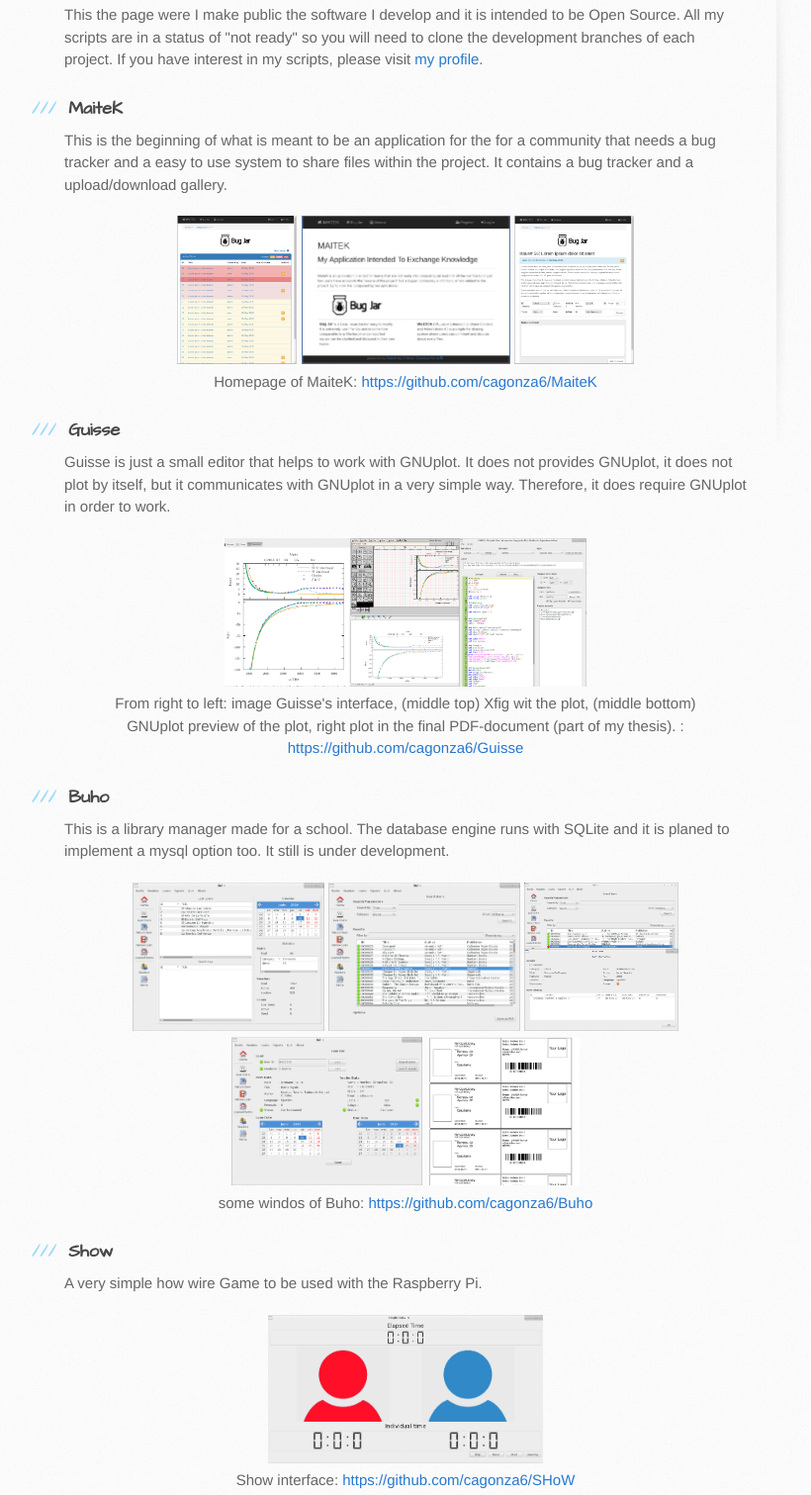
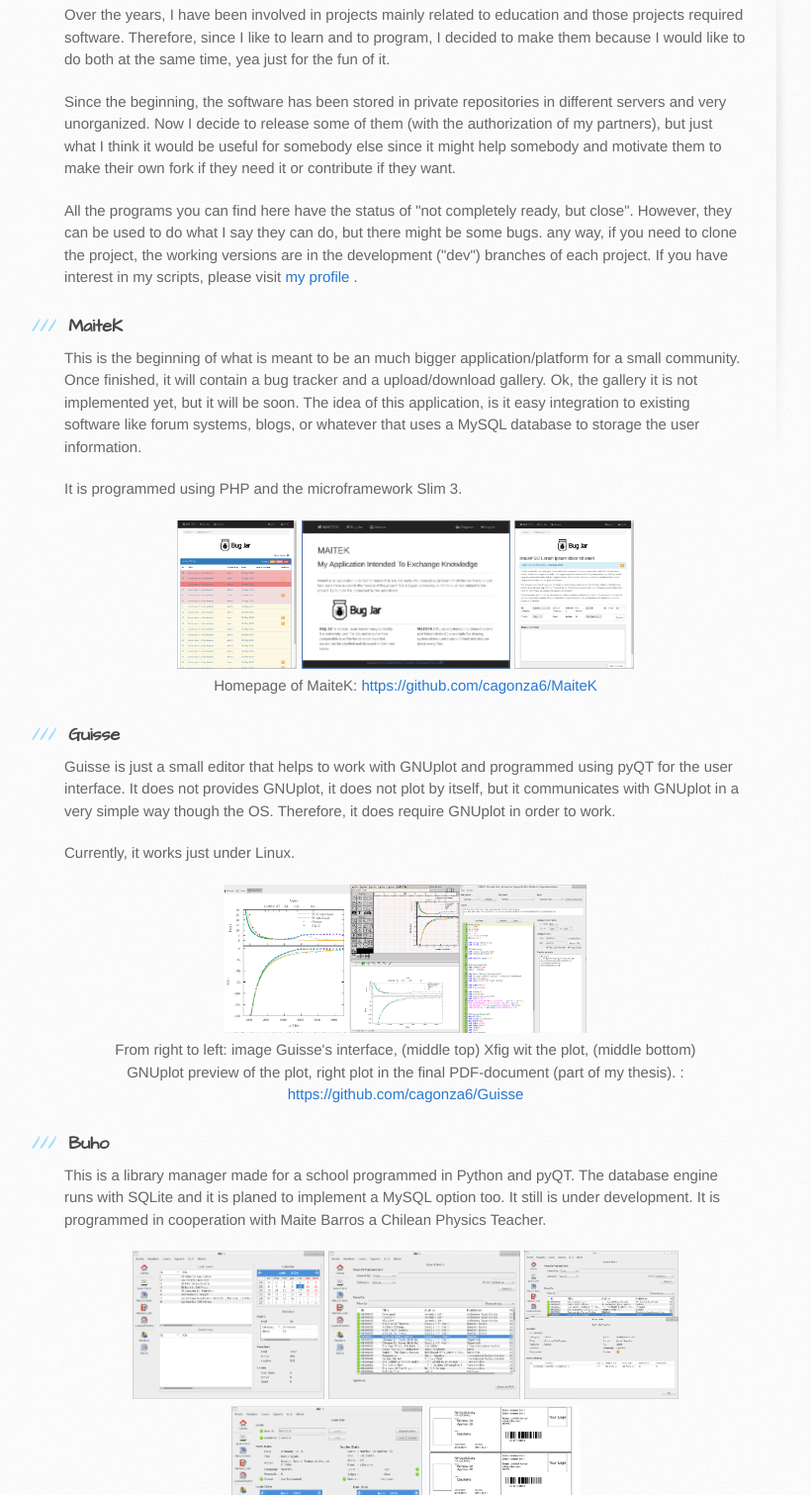
Before and after one commit to cagonza6/cagonza6.github.io, a plain HTML site: page index.html in a window 1280 px wide. Shown: the part 359-1870 px from the top of the page at 99% size, without its empty margins (105-925 px from the left). Drawn offline with Linux system fonts and the light colour scheme.

Commit message:
updates to main text

```diff
--- a/index.html
+++ b/index.html
@@ -34,14 +34,22 @@ href="#welcome-to-github-pages" aria-hidden="true"><span
 aria-hidden="true" class="octicon octicon-link"></span></a>Why does
 this page exist?</h3>
 
-<p>This the page were I make public the software I develop and it is intended to be Open Source. All my scripts are in a status of "not ready" so you will need to clone the development branches of each project. If you have interest in my scripts, please visit <a href="https://www.github.com/cagonza6/"> my profile</a>.
+<p>Over the years, I have been involved in projects mainly related to education and those projects required software. Therefore, since I like to learn and to program, I decided to make them because I would like to do both at the same time, yea just for the fun of it.
+</p>
+<p>
+Since the beginning, the software has been stored in private repositories in different servers and very unorganized. Now I decide to release some of them (with the authorization of my partners), but just what I think it would be useful for somebody else since it might help somebody and motivate them to make their own fork if they need it or contribute if they want.
+</p>
+<p>
+All the programs you can find here have the status of "not completely ready, but close". However, they can be used to do what I say they can do, but there might be some bugs. any way, if you need to clone the project, the working versions are in the development ("dev") branches of each project. If you have interest in my scripts, please visit <a href="https://www.github.com/cagonza6/"> my profile </a>.
 </p>
 
 <h3>
 <span aria-hidden="true" class="octicon octicon-link"></span>MaiteK</h3>
 
 <p>
-This is the beginning of what is meant to be an application for the for a community that needs a bug tracker and a easy to use system to share files within the project. It contains a bug tracker and a upload/download gallery.
+This is the beginning of what is meant to be an much bigger application/platform for a small community. Once finished, it will contain a bug tracker and a upload/download gallery. Ok, the gallery it is not implemented yet, but it will be soon. The idea of this application, is it easy integration to existing software like forum systems, blogs, or whatever that uses a MySQL database to storage the user information.
+</p>
+<p> It is programmed using PHP and the microframework Slim 3.
 </p>
 
 
@@ -55,7 +63,8 @@ This is the beginning of what is meant to be an application for the for a commun
 <h3>
 <span aria-hidden="true" class="octicon octicon-link"></span>Guisse</h3>
 
-<p>Guisse is just a small editor that helps to work with GNUplot. It does not provides GNUplot, it does not plot by itself, but it communicates with GNUplot in a very simple way. Therefore, it does require GNUplot in order to work.</p>
+<p>Guisse is just a small editor that helps to work with GNUplot and programmed using pyQT for the user interface. It does not provides GNUplot, it does not plot by itself, but it communicates with GNUplot in a very simple way though the OS. Therefore, it does require GNUplot in order to work.</p>
+<p> Currently, it works just under Linux. </p>
 
 <figure align="center">
 	<a href="images/repos/guise/guisse.png"> <img src="images/repos/guise/guisse.png" alt="hi" class="inline" style="max-height:150px"/></a>
@@ -66,7 +75,7 @@ This is the beginning of what is meant to be an application for the for a commun
 <h3>
 <span aria-hidden="true" class="octicon octicon-link"></span>Buho</h3>
 
-<p>This is a library manager made for a school. The database engine runs with SQLite and it is planed to implement a mysql option too. It still is under development.</p>
+<p>This is a library manager made for a school programmed in Python and pyQT. The database engine runs with SQLite and it is planed to implement a MySQL option too. It still is under development. It is programmed in cooperation with Maite Barros a Chilean Physics Teacher.</p>
 
 <figure align="center">
 	<a href="images/repos/buho/main01.png"> <img src="images/repos/buho/main01.png" alt="hi" class="inline" style="max-height:150px"></a>
@@ -78,9 +87,9 @@ This is the beginning of what is meant to be an application for the for a commun
 </figure>
 
 <h3>
-<span aria-hidden="true" class="octicon octicon-link"></span>Show</h3>
+<span aria-hidden="true" class="octicon octicon-link"></span>SHoW</h3>
 
-<p>A very simple how wire Game to be used with the Raspberry Pi.</p>
+<p>A very Simple How Wire Game to be used with the Raspberry Pi, it was a game used in the thesis defence of a collegue of mine.</p>
 
 <figure align="center">
 	<a href="images/repos/show/show01.png"> <img src="images/repos/show/show01.png" alt="hi" class="inline" style="max-height:150px"></a>
@@ -90,7 +99,7 @@ This is the beginning of what is meant to be an application for the for a commun
 <h3>
 <a id="authors-and-contributors" class="anchor" href="#authors-and-contributors" aria-hidden="true"><span aria-hidden="true" class="octicon octicon-link"></span></a>Authors and Contributors</h3>
 
-<p>If you want to hellp with any of this projects, feel free to clone and make a push request with your own changes. If you want to contact me, findme in <a href="https://www.linkedin.com/in/cristian-alfonso-gonzález-mora-74369389">LinkedIn</a></p>
+<p>If you want to hellp with any of this projects, feel free to clone and make a push request with your own changes. If you want to contact me, findme in <a href="https://www.linkedin.com/in/cagonza6" target="blank">LinkedIn</a></p>
 
 <h3>
 <a id="support-or-contact" class="anchor" href="#support-or-contact" aria-hidden="true"><span aria-hidden="true" class="octicon octicon-link"></span></a>Disclaimer</h3>
```
